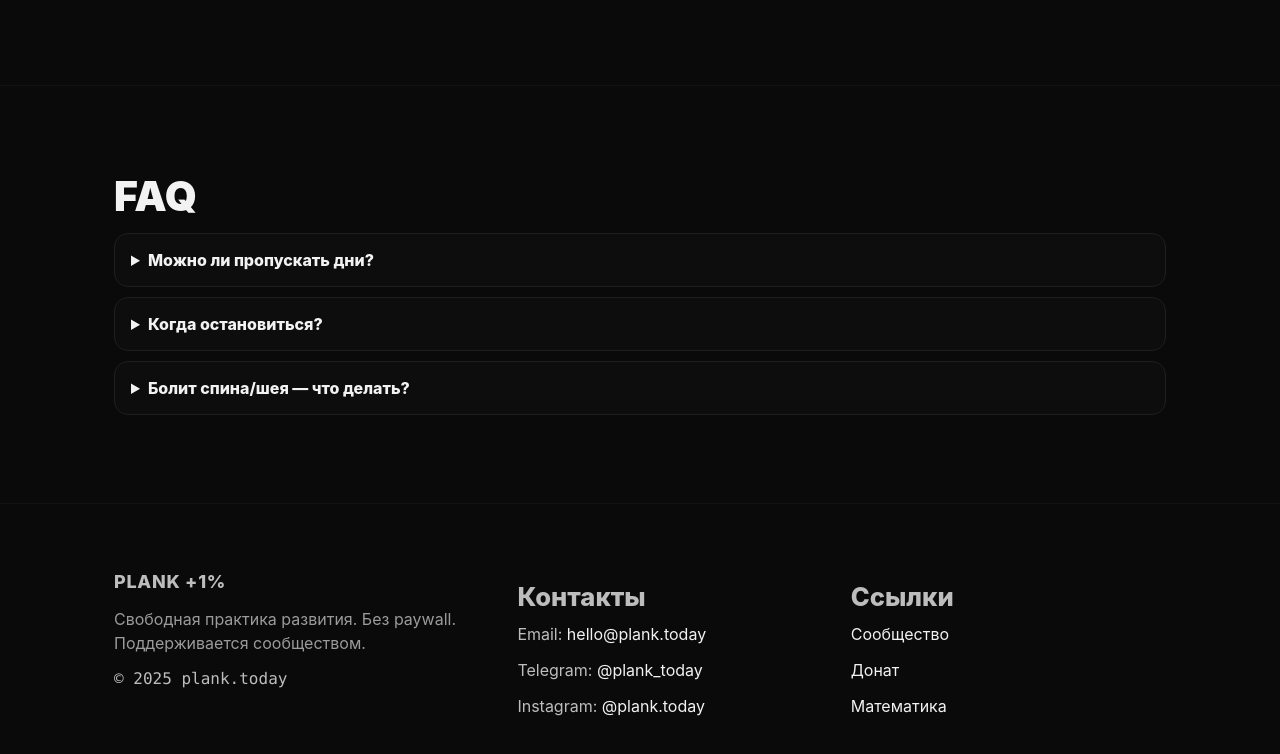
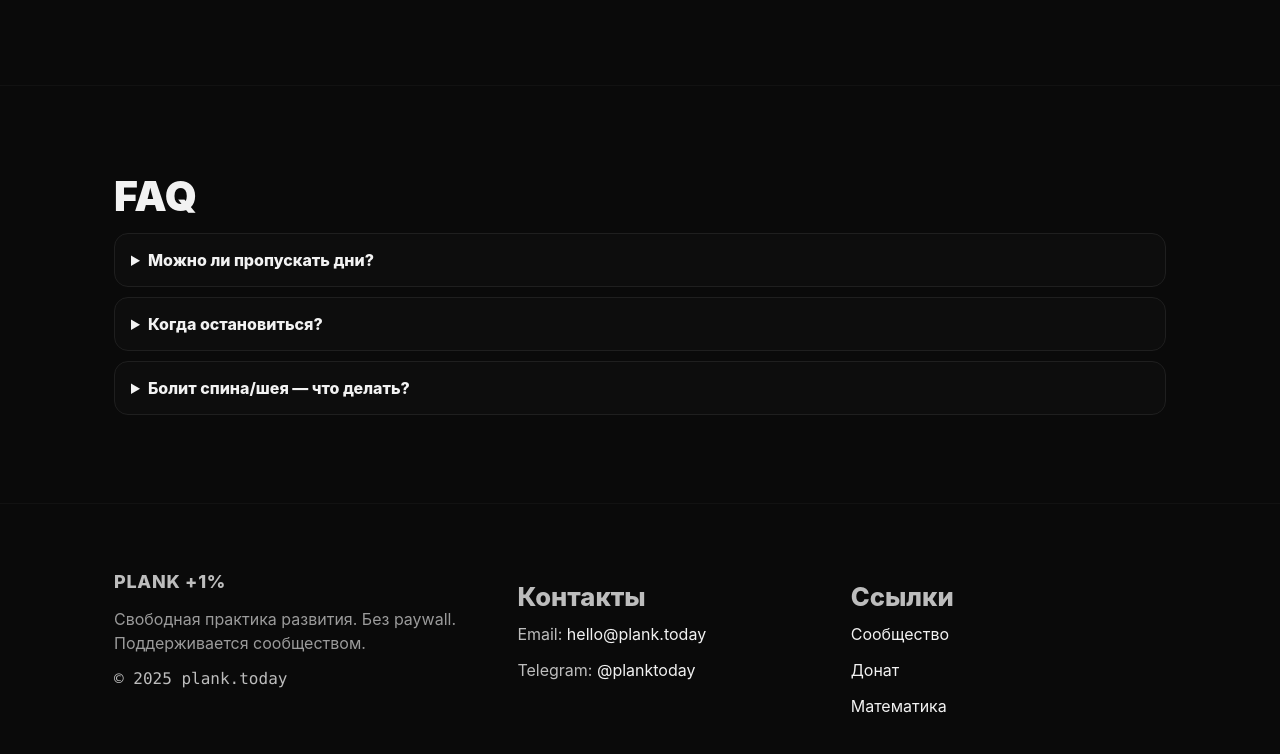
Before and after one commit to DenisStark77/planktoday, a plain HTML site: page index.html in a window 1280 px wide. Shown: the part 4057-4811 px from the top of the page. Drawn offline with Linux system fonts and the light colour scheme.

Commit message:
Update index.html
Add Telegram link

```diff
--- a/index.html
+++ b/index.html
@@ -341,8 +341,7 @@
       <div>
         <h3>Контакты</h3>
         <p>Email: <a href="mailto:hello@plank.today">hello@plank.today</a></p>
-        <p>Telegram: <a href="#">@plank_today</a></p>
-        <p>Instagram: <a href="#">@plank.today</a></p>
+        <p>Telegram: <a href="https://t.me/+E7CMrZHsJ4ozYTM8">@planktoday</a></p>
       </div>
       <div>
         <h3>Ссылки</h3>
```
